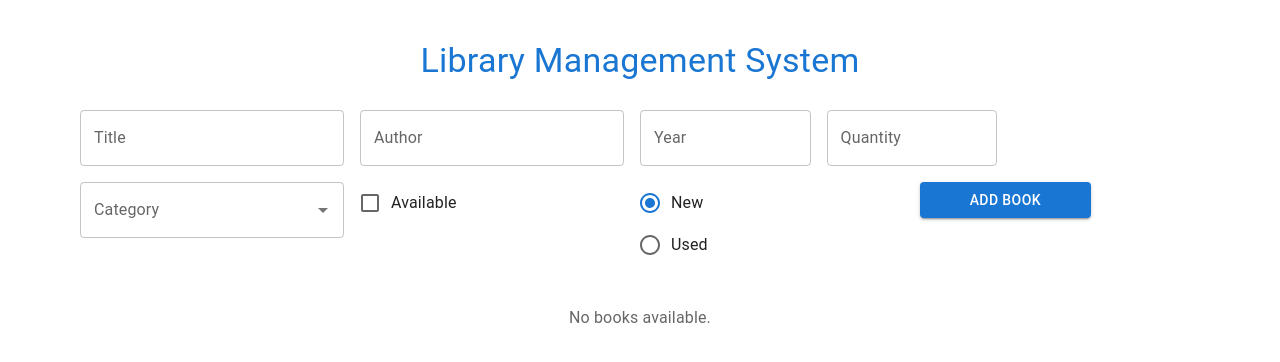
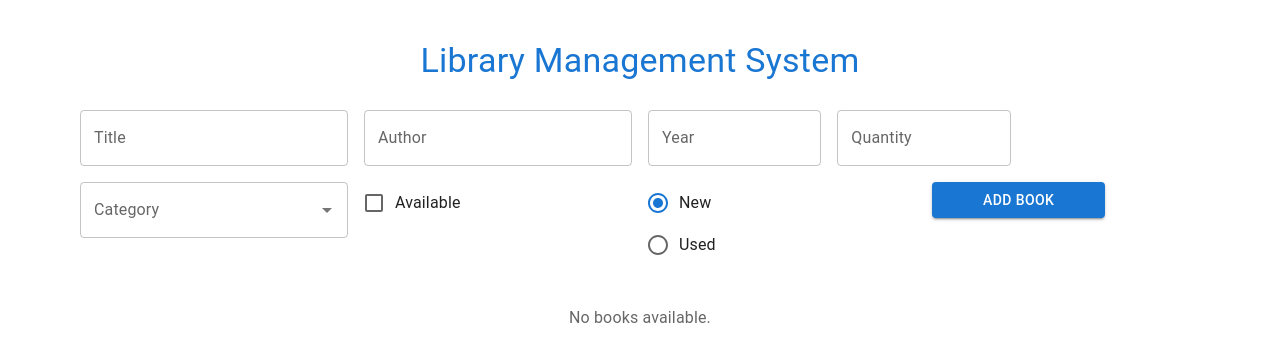
Before and after one commit to caoletuongnhan106/App-Book-Managment, a React (Vite) app: page / in a window 1280 px wide. Shown: the top 362 px of the page. Built offline with nearby package versions, Linux system fonts and the light colour scheme.

Commit message:
Xài Grid, thêm onChange và onBlur

```diff
--- a/src/components/AddBookForm.tsx
+++ b/src/components/AddBookForm.tsx
@@ -1,5 +1,5 @@
 import { v4 as uuidv4 } from 'uuid';
-import { Box, Button } from '@mui/material';
+import { Box, Button, Grid } from '@mui/material';
 import { useBookContext } from '../context/BookContext';
 import CustomForm from './CustomForm';
 import CustomTextField from './inputs/CustomTextField';
@@ -28,43 +28,35 @@ const bookConditions = [
 
 const FormFields: React.FC = () => {
   return (
-    <Box
-      sx={{
-        display: 'flex',
-        flexWrap: 'wrap',
-        gap: 2,
-        mb: 3,
-        backgroundColor: 'background.default',
-        p: 2,
-        borderRadius: 1,
-      }}
-    >
-      <Box sx={{ flex: { xs: '100%', sm: '0 0 calc(25% - 16px)' } }}>
+    <Box sx={{ mb: 3, backgroundColor: 'background.default', p: 2, borderRadius: 1 }}>
+      <Grid container spacing={2}>
+        <Grid size={{ xs:12, sm:6, md:3}}>
           <CustomTextField name="title" label="Title" />
-      </Box>
-      <Box sx={{ flex: { xs: '100%', sm: '0 0 calc(25% - 16px)' } }}>
+        </Grid>
+        <Grid size= {{ xs:12, sm:6, md:3}}>
           <CustomTextField name="author" label="Author" />
-      </Box>
-      <Box sx={{ flex: { xs: '100%', sm: '0 0 calc(16.66% - 16px)' } }}>
+        </Grid>
+        <Grid size = {{xs:12, sm: 6, md:2 }}>
           <CustomTextField name="year" label="Year" type="number" />
-      </Box>
-      <Box sx={{ flex: { xs: '100%', sm: '0 0 calc(16.66% - 16px)' } }}>
+        </Grid>
+        <Grid size = {{xs: 12, sm:6, md: 2 }}>
           <CustomTextField name="quantity" label="Quantity" type="number" />
-      </Box>
-      <Box sx={{ flex: { xs: '100%', sm: '0 0 calc(25% - 16px)' } }}>
+        </Grid>
+        <Grid size= {{ xs:12, sm:6, md:3}}>
           <CustomAutocomplete name="category" label="Category" options={categories} />
-      </Box>
-      <Box sx={{ flex: { xs: '100%', sm: '0 0 calc(25% - 16px)' } }}>
+        </Grid>
+        <Grid size= {{ xs:12, sm:6, md:3}}>
           <CustomCheckbox name="isAvailable" label="Available" />
-      </Box>
-      <Box sx={{ flex: { xs: '100%', sm: '0 0 calc(25% - 16px)' } }}>
+        </Grid>
+        <Grid size= {{ xs:12, sm:6, md:3}}>
           <CustomRadioGroup name="bookCondition" options={bookConditions} label={''} />
-      </Box>
-      <Box sx={{ flex: { xs: '100%', sm: '0 0 calc(16.66% - 16px)' } }}>
+        </Grid>
+        <Grid size= {{ xs:12, sm:6, md:2}}>
           <Button type="submit" variant="contained" color="primary" fullWidth>
             Add Book
           </Button>
-      </Box>
+        </Grid>
+      </Grid>
     </Box>
   );
 };
--- a/src/components/inputs/CustomAutocomplete.tsx
+++ b/src/components/inputs/CustomAutocomplete.tsx
@@ -5,13 +5,14 @@ interface CustomAutocompleteProps {
   name: string;
   label: string;
   options: string[];
+  onChange?: (value: string | null) => void;
+  onBlur?: () => void;
 }
 
-const CustomAutocomplete: React.FC<CustomAutocompleteProps> = ({ name, label, options }) => {
+const CustomAutocomplete: React.FC<CustomAutocompleteProps> = ({ name, label, options, onChange: propOnChange, onBlur: propOnBlur }) => {
   const { control, formState: { errors } } = useFormContext();
 
   return (
-    <>
     <Controller
       name={name}
       control={control}
@@ -30,12 +31,18 @@ const CustomAutocomplete: React.FC<CustomAutocompleteProps> = ({ name, label, op
             />
           )}
           {...field}
-            onChange={(_, data) => field.onChange(data)}
+          onChange={(_, data) => {
+            field.onChange(data);
+            if (propOnChange) propOnChange(data);
+          }}
+          onBlur={() => {
+            field.onBlur();
+            if (propOnBlur) propOnBlur();
+          }}
           value={field.value || null}
         />
       )}
     />
-    </>
   );
 };
 
--- a/src/components/inputs/CustomCheckbox.tsx
+++ b/src/components/inputs/CustomCheckbox.tsx
@@ -4,9 +4,11 @@ import { FormControlLabel, Checkbox, FormHelperText } from '@mui/material';
 interface CustomCheckboxProps {
   name: string;
   label: string;
+  onChange?: (checked: boolean) => void;
+  onBlur?: () => void;
 }
 
-const CustomCheckbox: React.FC<CustomCheckboxProps> = ({ name, label }) => {
+const CustomCheckbox: React.FC<CustomCheckboxProps> = ({ name, label, onChange: propOnChange, onBlur: propOnBlur }) => {
   const { control, formState: { errors } } = useFormContext();
 
   return (
@@ -17,7 +19,20 @@ const CustomCheckbox: React.FC<CustomCheckboxProps> = ({ name, label }) => {
         defaultValue={false}
         render={({ field }) => (
           <FormControlLabel
-            control={<Checkbox {...field} checked={field.value} />}
+            control={
+              <Checkbox
+                {...field}
+                checked={field.value}
+                onChange={(e) => {
+                  field.onChange(e.target.checked);
+                  if (propOnChange) propOnChange(e.target.checked);
+                }}
+                onBlur={() => {
+                  field.onBlur();
+                  if (propOnBlur) propOnBlur();
+                }}
+              />
+            }
             label={label}
           />
         )}
--- a/src/components/inputs/CustomRadioGroup.tsx
+++ b/src/components/inputs/CustomRadioGroup.tsx
@@ -5,9 +5,11 @@ interface CustomRadioGroupProps {
   name: string;
   label: string;
   options: { value: string; label: string }[];
+  onChange?: (value: string) => void;
+  onBlur?: () => void;
 }
 
-const CustomRadioGroup: React.FC<CustomRadioGroupProps> = ({ name, options }) => {
+const CustomRadioGroup: React.FC<CustomRadioGroupProps> = ({ name, options, onChange: propOnChange, onBlur: propOnBlur }) => {
   const { control, formState: { errors } } = useFormContext();
 
   return (
@@ -17,7 +19,17 @@ const CustomRadioGroup: React.FC<CustomRadioGroupProps> = ({ name, options }) =>
         control={control}
         defaultValue="new"
         render={({ field }) => (
-          <RadioGroup {...field}>
+          <RadioGroup
+            {...field}
+            onChange={(e) => {
+              field.onChange(e.target.value);
+              if (propOnChange) propOnChange(e.target.value);
+            }}
+            onBlur={() => {
+              field.onBlur();
+              if (propOnBlur) propOnBlur();
+            }}
+          >
             {options.map((option) => (
               <FormControlLabel
                 key={option.value}
--- a/src/components/inputs/CustomTextField.tsx
+++ b/src/components/inputs/CustomTextField.tsx
@@ -1,13 +1,14 @@
 import { Controller, useFormContext } from 'react-hook-form';
-import { TextField } from '@mui/material';
+import { TextField, type TextFieldProps } from '@mui/material';
 
-interface CustomTextFieldProps {
+interface CustomTextFieldProps extends Omit<TextFieldProps, 'onChange' | 'onBlur'> {
   name: string;
   label: string;
-  type?: string;
+  onChange?: (value: string) => void;
+  onBlur?: (value: string) => void;
 }
 
-const CustomTextField: React.FC<CustomTextFieldProps> = ({ name, label, type = 'text' }) => {
+const CustomTextField: React.FC<CustomTextFieldProps> = ({ name, label, type = 'text', onChange: propOnChange, onBlur: propOnBlur, ...rest }) => {
   const { control, formState: { errors } } = useFormContext();
 
   return (
@@ -20,9 +21,18 @@ const CustomTextField: React.FC<CustomTextFieldProps> = ({ name, label, type = '
           label={label}
           type={type}
           {...field}
+          onChange={(e) => {
+            field.onChange(e);
+            if (propOnChange) propOnChange(e.target.value);
+          }}
+          onBlur={(e) => {
+            field.onBlur();
+            if (propOnBlur) propOnBlur(e.target.value);
+          }}
           error={!!errors[name]}
           helperText={errors[name] ? (errors[name]?.message as string) : ''}
           variant="outlined"
+          {...rest}
         />
       )}
     />
```
Lines whose indentation alone changed are shown as unchanged.
